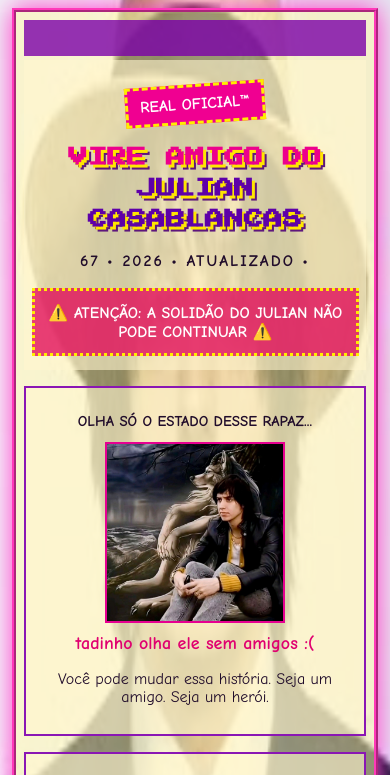
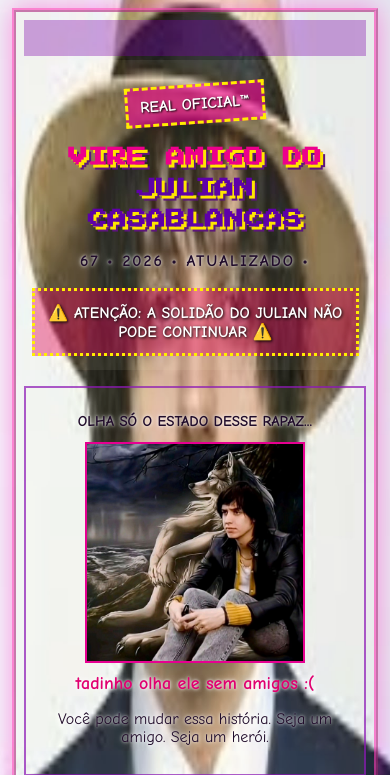
Before and after one commit to Pedro7776/sejaamigodolulianjulian, a plain HTML site: page index.html in a window 390 px wide. Shown: the top 775 px of the page. Drawn offline with Linux system fonts and the light colour scheme.

Commit message:
Atualizar o style.css

```diff
--- a/style.css
+++ b/style.css
@@ -1,16 +1,20 @@
 @import url('https://fonts.googleapis.com/css2?family=Comic+Neue:wght@400;700&family=Press+Start+2P&display=swap');
 
 * { box-sizing: border-box; }
+
+html { background: #160c1b; }
 
 body {
   margin: 0;
   min-height: 100vh;
   color: #210d2b;
   font-family: "Comic Neue", "Comic Sans MS", cursive;
-  background-color: #160c1b;
+  background: transparent;
+  /* leve contorno claro para o texto continuar legível sobre a foto */
+  text-shadow: 0 0 3px rgba(255, 255, 255, .9), 0 0 6px rgba(255, 255, 255, .7);
 }
 
-/* Fundo fixo que funciona bem no mobile (background-attachment: fixed bugga no iOS) */
+/* Fundo fixo (funciona no mobile) */
 body::before {
   content: "";
   position: fixed;
@@ -23,25 +27,26 @@ body::before {
   width: min(780px, 94%);
   margin: 24px auto;
   padding: 14px;
-  border: 5px ridge #ff39b9;
-  background: rgba(255, 245, 174, .55);
-  box-shadow: 0 0 25px #ff36c9;
+  border: 5px ridge rgba(255, 57, 185, .6);
+  background: rgba(255, 245, 174, .08);
+  box-shadow: 0 0 25px rgba(255, 54, 201, .5);
 }
 
 .marquee {
   padding: 9px;
   color: #fff;
-  background: rgba(123, 0, 168, .8);
+  background: rgba(123, 0, 168, .35);
   font-weight: 700;
   font-size: 18px;
+  text-shadow: 1px 1px 3px #000;
 }
 
-/* Seções semitransparentes para aparecer o fundo */
+/* Seções quase invisíveis */
 .hero,
 .sad-section,
 .form-section,
 .success-section {
-  background-color: rgba(255, 247, 207, .6);
+  background-color: rgba(255, 247, 207, .08);
 }
 
 .hero { text-align: center; padding: 24px 8px 14px; }
@@ -49,10 +54,11 @@ body::before {
   display: inline-block;
   padding: 8px 12px;
   color: #fff;
-  background: #f00091;
+  background: rgba(240, 0, 145, .6);
   border: 3px dashed #ffed00;
   transform: rotate(-4deg);
   font-weight: 700;
+  text-shadow: 1px 1px 2px #000;
 }
 h1 {
   margin: 18px 0 8px;
@@ -69,9 +75,10 @@ h1 span { color: #5e00a8; }
   margin: 18px auto 0;
   padding: 12px;
   color: #fff;
-  background: rgba(224, 0, 85, .75);
+  background: rgba(224, 0, 85, .4);
   border: 3px dotted #fff000;
   font-weight: 700;
+  text-shadow: 1px 1px 3px #000;
   animation: shake 0.35s infinite alternate;
 }
 @keyframes shake {
@@ -86,7 +93,7 @@ h1 span { color: #5e00a8; }
   padding: 12px;
   margin: 16px 0;
   text-align: center;
-  border: 2px solid #8a16b4;
+  border: 2px solid rgba(138, 22, 180, .7);
   overflow: hidden;
 }
 
@@ -95,14 +102,15 @@ h1 span { color: #5e00a8; }
   margin-bottom: 12px;
 }
 
-/* Foto triste: tamanho controlado, sem esticar (a classe no HTML é julian-triste) */
-.julian-triste,
-.julian-sad {
+/* Foto triste: mostra a imagem INTEIRA, sem esticar nem cortar */
+img.julian-triste,
+img.julian-sad {
   display: block;
-  width: 100%;
-  max-width: 220px;
-  height: auto;
-  object-fit: contain;
+  width: 100% !important;
+  max-width: 260px !important;
+  height: auto !important;
+  aspect-ratio: auto !important;
+  object-fit: contain !important;
   margin: 10px auto;
   border: 2px solid #e60091;
 }
@@ -118,9 +126,10 @@ h1 span { color: #5e00a8; }
 .privacy {
   padding: 12px;
   color: #fff;
-  background: rgba(124, 22, 126, .75);
+  background: rgba(124, 22, 126, .4);
   border: 2px dashed #ffec00;
   font-weight: 700;
+  text-shadow: 1px 1px 3px #000;
 }
 form { max-width: 520px; margin: 20px auto 0; text-align: left; }
 label {
@@ -135,12 +144,13 @@ input, textarea {
   padding: 12px;
   border: 3px inset #e04ab3;
   border-radius: 0;
-  background: #fff;
+  background: rgba(255, 255, 255, .45);
   color: #2a1035;
+  text-shadow: none;
   font: 17px "Comic Neue", "Comic Sans MS", cursive;
 }
 textarea { resize: vertical; }
-input:focus, textarea:focus { outline: 3px solid #ffe500; }
+input:focus, textarea:focus { outline: 3px solid #ffe500; background: rgba(255, 255, 255, .8); }
 .error-message {
   display: none;
   margin: 8px 0 0;
@@ -156,7 +166,7 @@ button {
   margin: 20px auto 8px;
   padding: 16px 10px;
   border: 4px outset #ffb8ed;
-  background: linear-gradient(90deg, #ff39a8, #a600c7, #ff39a8);
+  background: linear-gradient(90deg, rgba(255, 57, 168, .8), rgba(166, 0, 199, .8), rgba(255, 57, 168, .8));
   color: #fff;
   font: 700 16px "Press Start 2P", monospace;
   line-height: 1.7;
@@ -164,7 +174,7 @@ button {
   text-shadow: 2px 2px #65005c;
 }
 button:hover { filter: hue-rotate(35deg); transform: scale(1.02); }
-.tiny { font-size: 12px; opacity: .8; }
+.tiny { font-size: 12px; opacity: .9; }
 
 .success-section[hidden] { display: none; }
 .julian-happy {
@@ -172,7 +182,7 @@ button:hover { filter: hue-rotate(35deg); transform: scale(1.02); }
   width: min(380px, 100%);
   height: auto;
   margin: 10px auto;
-  object-fit: cover;
+  object-fit: contain;
   border: 8px ridge #ff39a8;
 }
 .success-section h2 { color: #ed008c; }
@@ -184,13 +194,13 @@ button:hover { filter: hue-rotate(35deg); transform: scale(1.02); }
 }
 
 footer, .counter { padding: 10px; text-align: center; font-size: 12px; }
-footer { background: rgba(255, 247, 207, .6); }
-.counter { color: #fff; background: rgba(38, 11, 53, .85); }
+footer { background: rgba(255, 247, 207, .08); }
+.counter { color: #fff; background: rgba(38, 11, 53, .5); text-shadow: 1px 1px 2px #000; }
 
 @media (max-width: 520px) {
   .site { margin: 8px auto; padding: 8px; border-width: 4px; }
   .sad-section, .form-section, .success-section { padding: 12px; }
-  .julian-triste, .julian-sad { max-width: 180px; }
+  img.julian-triste, img.julian-sad { max-width: 220px !important; }
   .marquee { font-size: 15px; }
   button { font-size: 12px; }
 }
```
